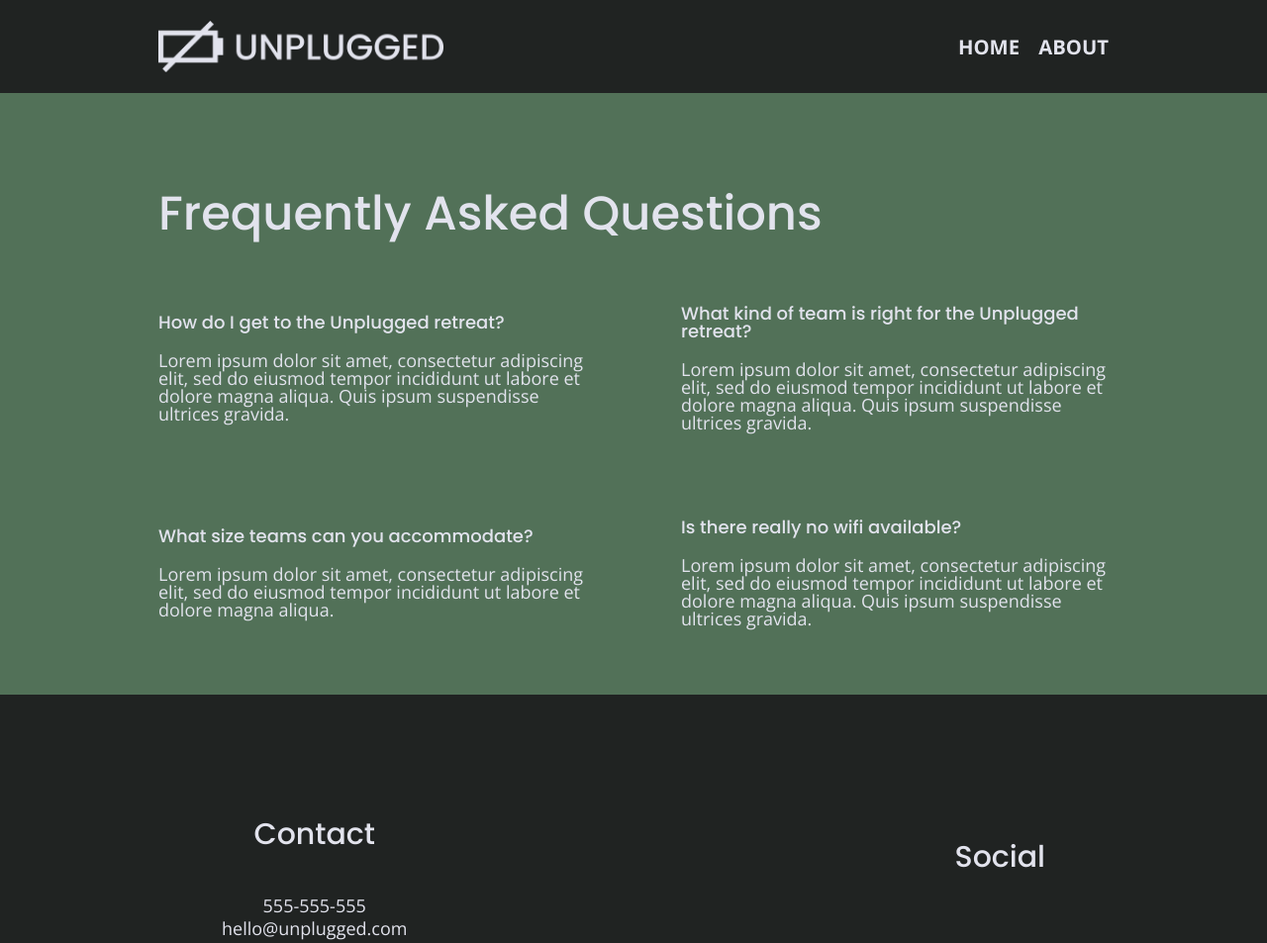
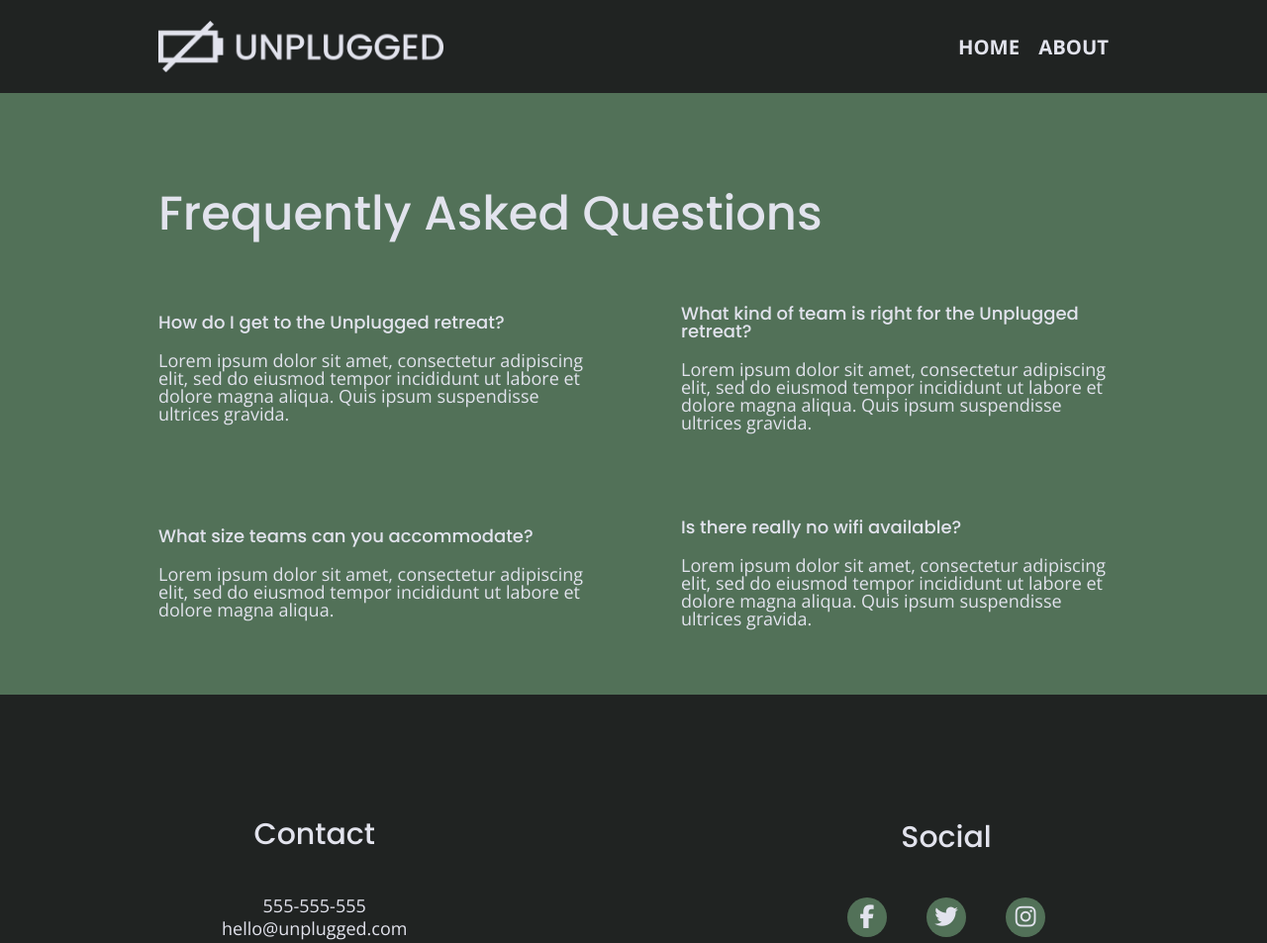
Before and after one commit to katdearmas/unplugged, a website: page faq/index.html in a window 1280 px wide. Shown: the top 953 px of the page at 99% size. Drawn offline with nearby package versions, Linux system fonts and the light colour scheme.

Commit message:
Added social media icons and updated css for them

```diff
--- a/css/main.css
+++ b/css/main.css
@@ -232,6 +232,14 @@ footer .social-icons p {
   display: flex;
   justify-content: center;
   align-items: center;
+  background-color: #527158;
+  border-radius: 50%;
+  width: 40px;
+  height: 40px;
+}
+
+footer .social-icons p i {
+  font-size: 1.3125em;
 }
 
 footer .copyright {
@@ -682,6 +690,11 @@ input[type="button"] {
     line-height: 1.285;
   }
 
+  footer .social-icons {
+    width: 12.5em;
+    justify-content: space-between;
+  }
+
   footer .copyright {
     width: 100%;
   }
--- a/faq/index.html
+++ b/faq/index.html
@@ -105,13 +105,19 @@
             <h4>Social</h4>
             <div class="social-icons">
               <p>
-                <a href="https:www.facebook.com" target="_blank"></a>
+                <a href="https:www.facebook.com/" target="_blank"
+                  ><i class="fab fa-facebook-f"></i
+                ></a>
               </p>
               <p>
-                <a href="https:www.twitter.com" target="_blank"></a>
+                <a href="https:www.twitter.com/" target="_blank"
+                  ><i class="fab fa-twitter"></i
+                ></a>
               </p>
               <p>
-                <a href="https:www.instagram.com" target="_blank"></a>
+                <a href="https:www.instagram.com/" target="_blank"
+                  ><i class="fab fa-instagram"></i
+                ></a>
               </p>
             </div>
           </div>
```
Also changed, not shown: about/index.html (+3 -3 lines), index.html (+3 -3 lines).
